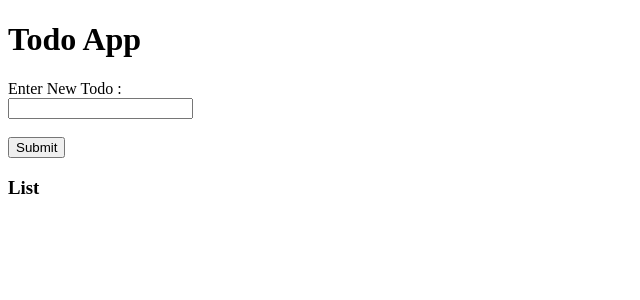
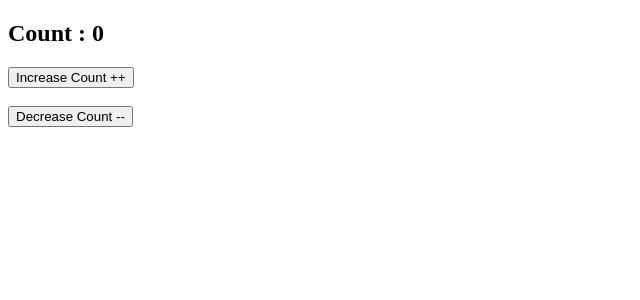
Before and after one commit to BabarAslamm/yahoo-baba-reactjs-course, a React (Vite) app: page / in a window 1280 px wide. Shown: the top 300 px of the page, without its empty margins (0-640 px from the left). Built offline with nearby package versions, Linux system fonts and the light colour scheme.

Commit message:
use effect basic example - Change title when count state chnaged

```diff
--- a/src/App.jsx
+++ b/src/App.jsx
@@ -3,12 +3,13 @@
 import viteLogo from '/vite.svg'
 import Counter from './Counter'
 import Todo from './Todo'
+import First from './First'
 
 function App() {
 
   return (
     <>
-      <Todo />
+      <First />
     </>
   )
 }
--- /dev/null
+++ b/src/First.jsx
@@ -0,0 +1,25 @@
+import React, { useEffect, useState } from 'react'
+
+function First() {
+
+    const [count, setCount] = useState(0)
+
+    useEffect(() => {
+
+        document.title = `Count ${count}`;
+        console.log('Called on when count changed')
+
+    }, [count])
+
+  return (
+    <div>
+      <h2>Count : {count}</h2>
+      <button onClick={() => setCount(count + 1)}>Increase Count ++ </button>
+       <br></br>
+       <br></br>
+      <button onClick={() => setCount(count - 1)}>Decrease Count -- </button>
+    </div>
+  )
+}
+
+export default First
```
